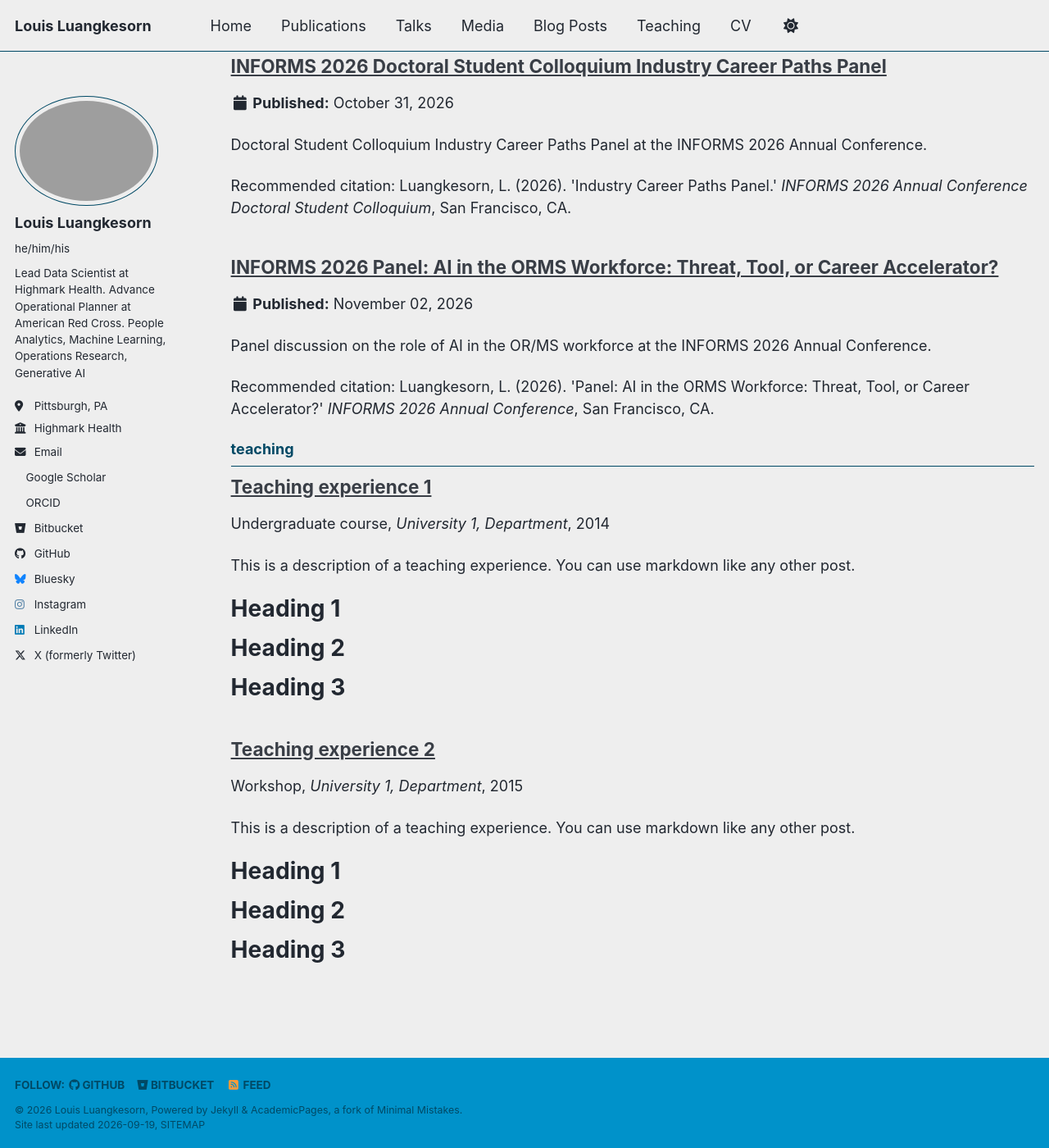
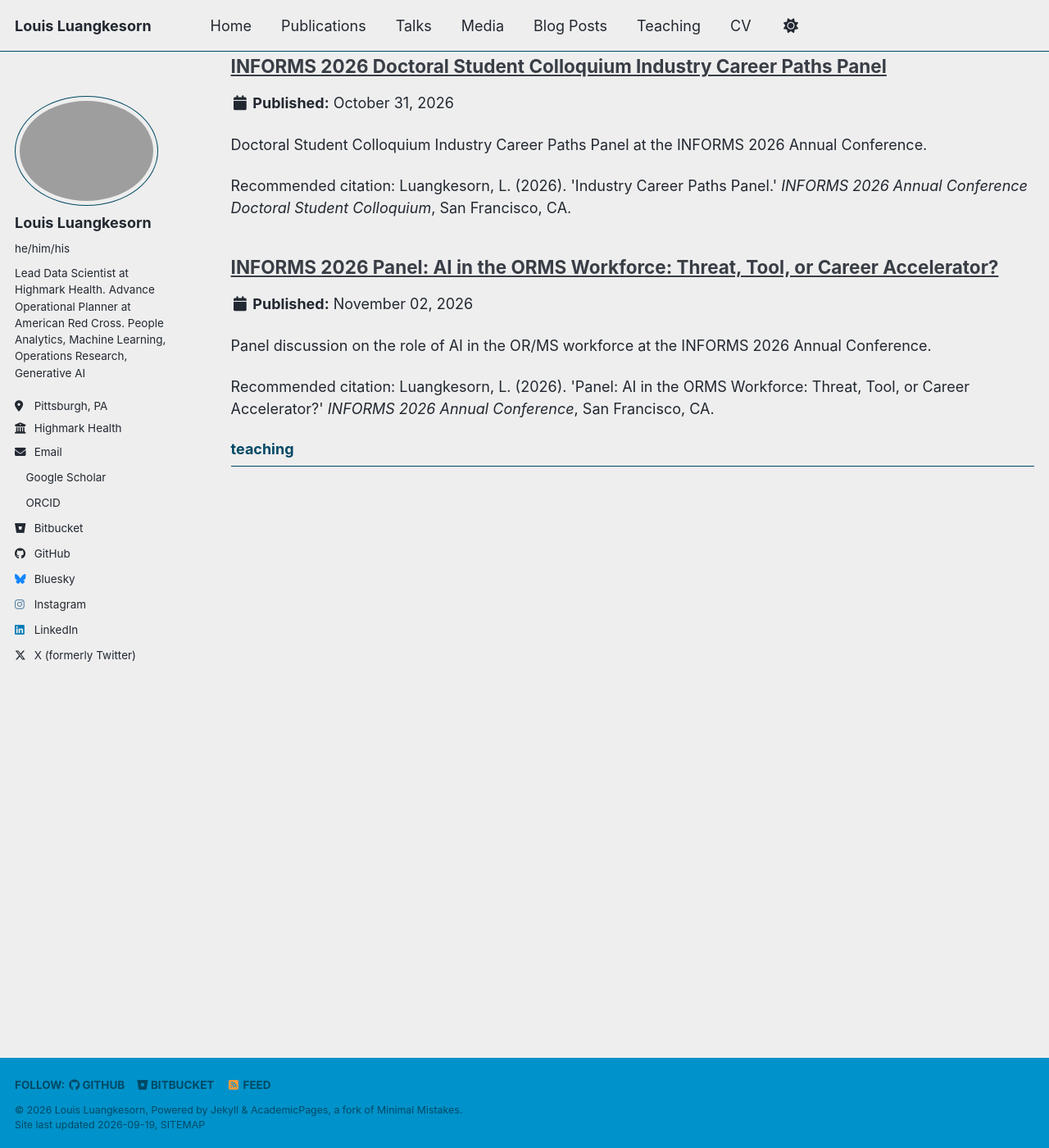
Before and after one commit to lluang/lluang.github.io, a Jekyll site: the page built from _pages/collection-archive.html, in a window 1280 px wide and 1400 px high, scrolled down 12484 px. Shown: the whole window at 82% size. Built offline with Jekyll 4.4.1, drawn with Linux system fonts in a browser that asks for light colours; a style sheet for code colours, icons or effects is not loaded.

Commit message:
General cleanup and metadata corrections

```diff
--- a/_teaching/2014-spring-teaching-1.md
+++ /dev/null
@@ -1,20 +0,0 @@
----
-title: "Teaching experience 1"
-collection: teaching
-type: "Undergraduate course"
-permalink: /teaching/2014-spring-teaching-1
-venue: "University 1, Department"
-date: 2014-01-01
-location: "City, Country"
----
-
-This is a description of a teaching experience. You can use markdown like any other post.
-
-Heading 1
-======
-
-Heading 2
-======
-
-Heading 3
-======
--- a/_teaching/2015-spring-teaching-2.md
+++ /dev/null
@@ -1,20 +0,0 @@
----
-title: "Teaching experience 2"
-collection: teaching
-type: "Workshop"
-permalink: /teaching/2015-spring-teaching-1
-venue: "University 1, Department"
-date: 2015-01-01
-location: "City, Country"
----
-
-This is a description of a teaching experience. You can use markdown like any other post.
-
-Heading 1
-======
-
-Heading 2
-======
-
-Heading 3
-======
```
Also changed, not shown: _talks/2022-06-17-COVID-19-compartmental-models-with-vaccinations-highmark.md (+1 -1 lines), _talks/2023-09-17-disaster-response-pitt.md (+3 -3 lines), files/bibtex1.bib (deleted, +0 -10 lines), 6 other files.
